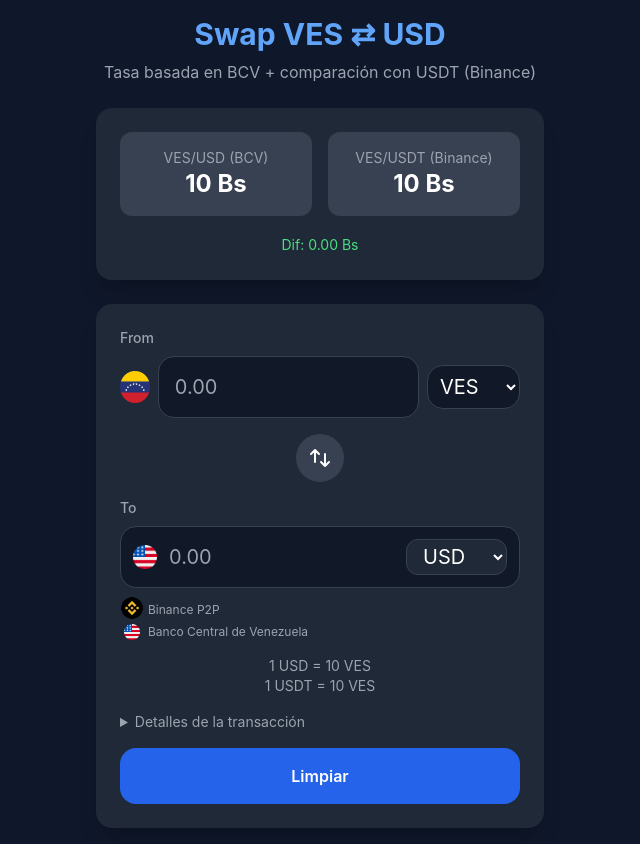
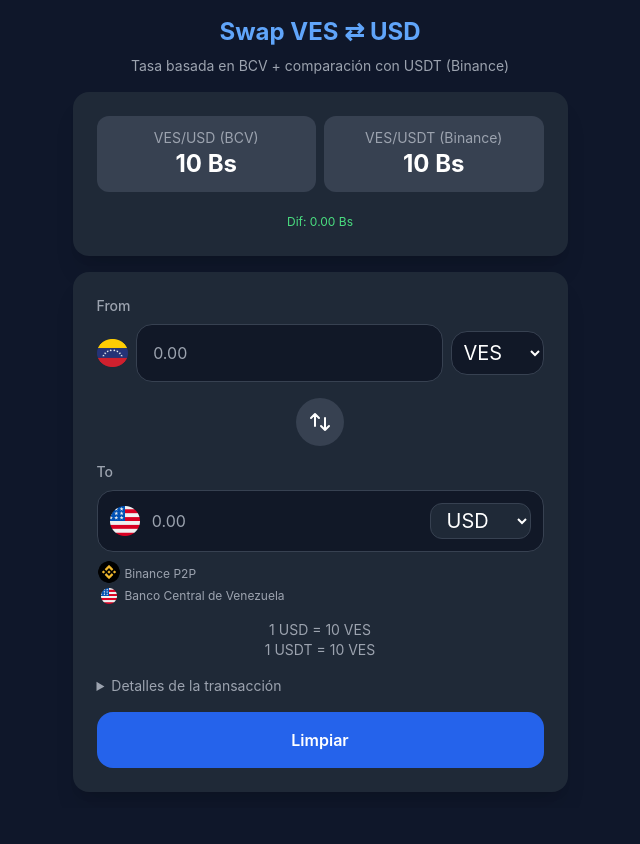
Before and after one commit to MorenDevEng/Tu-Cambio, a Flask app: template templates/index.html in a window 1280 px wide. Shown: the whole page, without its empty margins (320-960 px from the left). After the commit the page ends 792 px from the top, so only its background shows below. Run offline with Flask 3, Linux system fonts and the light colour scheme; the template is opened without the code that fills it: most values are stand-ins (such as "Sample title", 1, 10 or a date in 2020); some libraries are stand-ins or nearby versions.

Commit message:
Ajuste de accessibility

```diff
--- a/core/dolar_ves.json
+++ b/core/dolar_ves.json
@@ -1,10 +1,10 @@
 {
     "price_usdt": [
-        523.2,
+        529.3,
         ""
     ],
     "price_bcv": [
-        372.11,
-        ""
+        0,
+        "Timeout consultando BCV"
     ]
 }
--- a/core/get_price.py
+++ b/core/get_price.py
@@ -78,7 +78,8 @@
         contexto = False # Forzamos modo sin verificación
     else:
         # Entorno local
-        contexto = os.path.join(os.path.dirname(__file__), 'bcv.org.ve.crt')
+        RUTA_CERT = os.path.join(os.path.dirname(__file__), 'bcv.org.ve.crt')
+        contexto = ssl.create_default_context(cafile=RUTA_CERT)
 
     return contexto
 
--- a/templates/index.html
+++ b/templates/index.html
@@ -9,31 +9,31 @@
     <script src="https://cdn.jsdelivr.net/npm/sweetalert2@11"></script>
     <script src="{{ url_for('static', filename='js/alertas_web.js') }}"></script>
 </head>
-<body class="bg-slate-900 text-white min-h-screen flex flex-col items-center justify-center p-4"
+<body class="bg-slate-900 text-white min-h-screen flex flex-col items-center justify-center p-4 sm:p-4"
   data-bcv="{{ bcv_valor }}"
   data-usdt="{{ usdt_valor }}"
   >
-    <main class="max-w-md w-full space-y-6">
+    <main class="max-w-sm w-50% space-y-4">
         <!-- Header -->
         <header class="text-center">
-            <h1 class="text-3xl font-bold text-blue-400">Swap VES ⇄ USD</h1>
-            <p class="text-gray-400 mt-2">Tasa basada en BCV + comparación con USDT (Binance)</p>
+            <h1 class="text-2xl font-bold text-blue-400">Swap VES ⇄ USD</h1>
+            <p class="text-sm text-gray-400 mt-2">Tasa basada en BCV + comparación con USDT (Binance)</p>
         </header>
 
         <!-- Tarjeta de Tasas -->
         <section class="bg-gray-800 rounded-2xl shadow-xl p-6">
-            <div class="grid grid-cols-2 gap-4">
-                <div class="bg-gray-700 rounded-xl p-4 text-center">
+            <div class="grid grid-cols-2 gap-2">
+                <div class="bg-gray-700 rounded-xl p-3 text-center">
                     <div class="text-sm text-gray-400">VES/USD (BCV)</div>
                     <div class="text-2xl font-bold text-white"><span class="precio_bcv">{{ bcv_valor }}</span> Bs</div>
                 </div>
-                <div class="bg-gray-700 rounded-xl p-4 text-center">
+                <div class="bg-gray-700 rounded-xl p-3 text-center">
                     <div class="text-sm text-gray-400">VES/USDT (Binance)</div>
                     <div class="text-2xl font-bold text-white"><span class="precio_usdt">{{ usdt_valor }}</span> Bs</div>
                 </div>
             </div>
             <div class="mt-4 text-center">
-                <span class="text-sm text-green-400">
+                <span class="text-xs text-green-400">
                     Dif: <span class="diferencia">{{ "%.2f"|format(usdt_valor - bcv_valor) }}</span> Bs
                 </span>
             </div>
@@ -43,17 +43,17 @@
         <form id="swapForm" class="bg-gray-800 rounded-2xl shadow-xl p-6 space-y-4">
             <!-- From -->
             <div>
-                <label class="block text-sm font-medium text-gray-400 mb-2">From</label>
+                <label for="fromAmount" class="block text-sm font-medium text-gray-400 mb-2">From</label>
                 <div class="flex items-center space-x-2">
 
                     <!-- LOGO DE BANDERA DE VENEZUELA -->
-                    <div class="w-12 h-8">
+                    <div class="w-12 h-7">
                         <img id="icon-bin-sup" src="{{ url_for('static', filename='img/binance.png') }}" class="hidden scale-125 " alt="currency-binance">
                         <img id="icon-usd-sup" src="{{ url_for('static', filename='img/usa.png') }}" class="hidden w-full h-full" alt="currency-bcv">
                         <img id="icon-ves-sup" src="{{ url_for('static', filename='img/VE_C.png') }}" class="w-full h-full" alt="venezuela-bandera">
                     </div>
 
-                    <input type="number" id="fromAmount" name="fromAmount" step="0.01" min="0" class="w-full p-4 text-xl bg-gray-900 border border-gray-700 rounded-2xl focus:ring-2 focus:ring-blue-500 focus:border-transparent [appearance:textfield] [&::-webkit-outer-spin-button]:appearance-none [&::-webkit-inner-spin-button]:appearance-none" placeholder="0.00" required>
+                    <input type="number" id="fromAmount" name="fromAmount" step="0.01" min="0" class="w-full p-4 text-lg bg-gray-900 border border-gray-700 rounded-2xl focus:ring-2 focus:ring-blue-500 focus:border-transparent [appearance:textfield] [&::-webkit-outer-spin-button]:appearance-none [&::-webkit-inner-spin-button]:appearance-none" placeholder="0.00" required>
                     <select id="fromCurrency" name="fromCurrency" class="bg-gray-900 border border-gray-700 rounded-2xl p-2 text-xl">
                         <option value="VES">VES</option>
                         <option class="hidden" value="USD">USD</option>
@@ -74,17 +74,16 @@
 
             <!-- To -->
             <div>
-                <label class="block text-sm font-medium text-gray-400 mb-2">To</label>
+                <label for="toAmount" class="block text-sm font-medium text-gray-400 mb-2">To</label>
 
                 <div class="flex items-center space-x-3 bg-gray-900 border border-gray-700 rounded-2xl p-3">
 
                     <!-- Icono -->
-                    <div class="w-10 h-6">
+                    <div class="w-12 h-7.5">
                         <img id="icon-bin-inf" src="{{ url_for('static', filename='img/binance.png') }}" class="hidden scale-125 " alt="currency-binance">
                         <img id="icon-usd-inf" src="{{ url_for('static', filename='img/usa.png') }}" class="w-full h-full" alt="currency-bcv">
                         <img id="icon-ves-inf" src="{{ url_for('static', filename='img/VE_C.png') }}" class="hidden w-6 h-6" alt="venezuela-bandera">
                     </div>
-
 
                     <!-- Amount -->
                     <input
@@ -93,7 +92,7 @@
                         name="toAmount"
                         step="0.01"
                         min="0"
-                        class="w-full text-xl bg-transparent outline-none"
+                        class="w-full bg-transparent text-lg outline-none"
                         placeholder="0.00"
                         readonly
                     >
@@ -113,11 +112,11 @@
                 <!-- Fuente -->
                 <div class="flex-row items-center mt-2 text-xs text-gray-400">
                     <div class="flex items-center">
-                        <img src="{{ url_for('static', filename='img/binance.png') }}" class="w-6 h-6 mr-1 mb-1">
+                        <img src="{{ url_for('static', filename='img/binance.png') }}" alt="currency-binance" class="w-6 h-6 mr-1 mb-1">
                         <span>Binance P2P</span>
                     </div>
                     <div class="flex items-center">
-                        <img id="icon-usd" src="{{ url_for('static', filename='img/usa.png') }}" class="w-4 h-4 ml-1 mr-2">
+                        <img id="icon-usd" src="{{ url_for('static', filename='img/usa.png') }}" alt="currency-bcv" class="w-4 h-4 ml-1 mr-2">
                         <span>Banco Central de Venezuela</span>
                     </div>
 
@@ -141,7 +140,7 @@
             </details>
 
             <!-- Botón Limpiar -->
-            <button type="button" id="Boton-Limpiador" class="w-full bg-blue-600 hover:bg-blue-700 text-white font-semibold py-4 rounded-2xl transition-all duration-200">
+            <button type="button" aria-label="Boton Limpiador" id="Boton-Limpiador" class="w-full bg-blue-600 hover:bg-blue-700 text-white font-semibold py-4 rounded-2xl transition-all duration-200">
                 Limpiar
             </button>
         </form>
```
